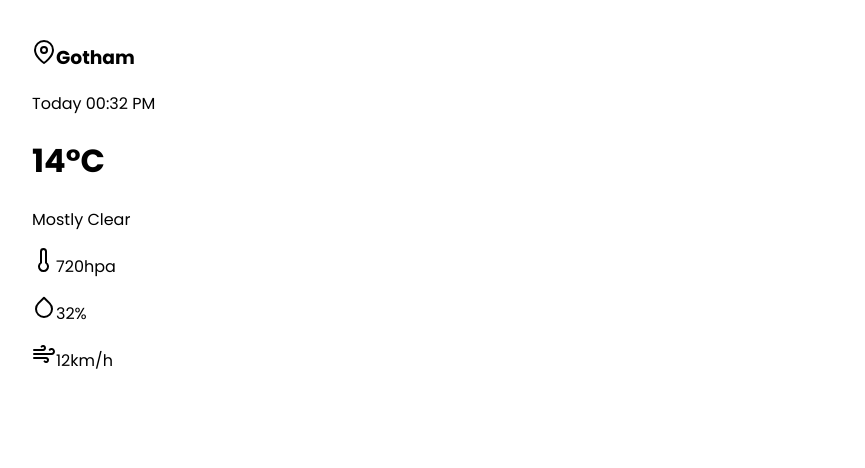
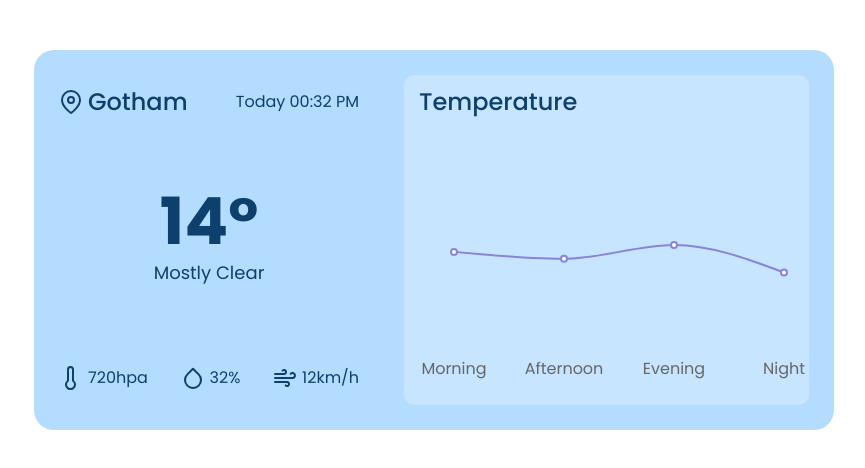
Before and after one commit to spoolae/WeatherApp, a React app: page / in a window 1280 px wide. Shown: the top 468 px of the page, without its empty margins (16-881 px from the left). Built offline with nearby package versions, Linux system fonts and the light colour scheme.

Commit message:
redisign of project

```diff
--- a/package.json
+++ b/package.json
@@ -36,6 +36,7 @@
     "react": "^16.13.1",
     "react-dom": "^16.13.1",
     "react-feather": "^2.0.10",
+    "recharts": "^1.8.5",
     "reset-css": "^5.0.1",
     "styled-components": "^5.2.0"
   },
--- a/src/App.js
+++ b/src/App.js
@@ -1,5 +1,6 @@
 import React from "react";
 import { HomeScreen } from "./assets/screens/HomeScreen.jsx";
+import "reset-css";
 import "./App.scss";
 
 const App = () => {
--- /dev/null
+++ b/src/assets/components/weather.card/TemperatureChart.jsx
@@ -0,0 +1,42 @@
+import React from "react";
+import { LineChart, Line, XAxis, Tooltip } from "recharts";
+
+const data = [
+  {
+    name: "Morning",
+    t: 15,
+  },
+  {
+    name: "Afternoon",
+    t: 14,
+  },
+  {
+    name: "Evening",
+    t: 16,
+  },
+  {
+    name: "Night",
+    t: 12,
+  },
+];
+
+export const TemperatureChart = () => {
+  return (
+    <LineChart width={400} height={150} data={data}>
+      <Line
+        type="monotone"
+        dataKey="t"
+        stroke="#8884d8"
+        strokeWidth={2}
+        activeDot={{ r: 8 }}
+      />
+      <Tooltip />
+      <XAxis
+        tickLine={false}
+        axisLine={false}
+        dataKey="name"
+        padding={{ left: 30, right: 30 }}
+      />
+    </LineChart>
+  );
+};
--- a/src/assets/components/weather.card/WeatherCard.jsx
+++ b/src/assets/components/weather.card/WeatherCard.jsx
@@ -1,5 +1,7 @@
 import React from "react";
 import { Thermometer, MapPin, Wind, Droplet } from "react-feather";
+import { TemperatureChart } from "./TemperatureChart.jsx";
+import "./WeatherCardStyles.scss";
 
 export const WeatherCard = () => {
   return (
@@ -7,31 +9,34 @@ export const WeatherCard = () => {
       <div className="main-content">
         <div className="top">
           <h3>
-            <MapPin />
+            <MapPin className="icon" />
             Gotham
           </h3>
           <p>Today 00:32 PM</p>
         </div>
         <div className="center">
-          <h1>14°C</h1>
+          <h1>14°</h1>
           <p>Mostly Clear</p>
         </div>
         <div className="bottom">
           <p>
-            <Thermometer />
+            <Thermometer className="icon" />
             720hpa
           </p>
           <p>
-            <Droplet />
+            <Droplet className="icon" />
             32%
           </p>
           <p>
-            <Wind />
+            <Wind className="icon" />
             12km/h
           </p>
         </div>
       </div>
-      <div className="temperature"></div>
+      <div className="temperature">
+        <h3>Temperature</h3>
+        <TemperatureChart />
+      </div>
     </div>
   );
 };
--- a/src/assets/components/weather.card/WeatherCardStyles.scss
+++ b/src/assets/components/weather.card/WeatherCardStyles.scss
@@ -0,0 +1,94 @@
+$card-bg-color: rgb(180, 220, 255);
+$text-color: rgb(13, 64, 109);
+
+.weather-card {
+  min-width: 750px;
+  width: 100%;
+  background-position: center;
+  background-size: cover;
+  background-repeat: no-repeat;
+  background-color: $card-bg-color;
+  border-radius: 20px;
+  display: flex;
+  align-items: center;
+  justify-content: center;
+  padding: 25px;
+  gap: 45px;
+
+  h1,
+  h2,
+  h3,
+  h4,
+  h5,
+  p {
+    display: flex;
+    align-items: center;
+    color: $text-color;
+  }
+
+  h1 {
+    font-size: 65px;
+    font-weight: 700;
+  }
+
+  h3 {
+    font-size: 24px;
+    font-weight: 500;
+  }
+
+  p {
+    font-size: 16px;
+    font-weight: 400;
+  }
+
+  .icon {
+    margin-right: 5px;
+  }
+
+  .main-content {
+    width: 50%;
+    height: 300px;
+    display: flex;
+    flex-direction: column;
+    justify-content: space-between;
+
+    .top {
+      display: flex;
+      align-items: center;
+      justify-content: space-between;
+    }
+
+    .center {
+      align-self: center;
+      display: flex;
+      flex-direction: column;
+
+      * {
+        justify-content: center;
+      }
+
+      p {
+        font-size: 18px;
+        margin: 10px;
+        text-align: center;
+      }
+    }
+
+    .bottom {
+      display: flex;
+      align-items: center;
+      justify-content: space-between;
+    }
+  }
+
+  .temperature {
+    width: 50%;
+    height: 300px;
+    display: flex;
+    flex-direction: column;
+    justify-content: space-between;
+    background-color: rgba(255, 255, 255, 0.25);
+    border-radius: 10px;
+    padding: 15px;
+  }
+}
--- a/src/assets/components/weather.panel/WeatherPanelStyles.scss
+++ /dev/null
@@ -1,76 +0,0 @@
-$primary-color: rgb(20, 42, 89);
-$secondary-color: rgb(132, 143, 167);
-
-$font-size-h1: 40px;
-$font-size-h2: 32px;
-$font-size-h3: 24px;
-$font-size-h3: 24px;
-$font-size-p: 18px;
-$line-height-p: 24px;
-
-$gap: 50px;
-$padding: 40px;
-
-.weather-panel {
-  background-color: $primary-color;
-  color: white;
-  height: 100vh;
-  width: 30vw;
-  position: absolute;
-  inset: 0 0 auto auto;
-  padding: $padding;
-
-  .heading {
-    display: flex;
-    gap: $gap;
-  }
-
-  h1 {
-    font-size: $font-size-h1;
-    font-weight: 700;
-  }
-
-  h2 {
-    font-size: $font-size-h2;
-    font-weight: 500;
-    margin-bottom: 10px;
-  }
-
-  h3 {
-    font-size: $font-size-h3;
-    font-weight: 500;
-    color: $secondary-color;
-    margin-bottom: 10px;
-  }
-
-  h4 {
-    font-size: $font-size-h3;
-    font-weight: 500;
-    color: white;
-    margin-bottom: 10px;
-  }
-
-  p {
-    font-size: $font-size-p;
-    line-height: $line-height-p;
-    color: $secondary-color;
-  }
-
-  img {
-    width: 30%;
-  }
-
-  .temperature {
-    display: flex;
-    align-items: center;
-    justify-content: space-between;
-  }
-
-  .underline {
-    margin: 25px 0;
-    height: 2px;
-    width: 100%;
-    border-radius: 50px;
-    background-color: $secondary-color;
-  }
-}
--- a/src/assets/screens/HomeScreen.jsx
+++ b/src/assets/screens/HomeScreen.jsx
@@ -1,19 +1,13 @@
 import React from "react";
-// import { DateComponent } from "../components/date.component/DateComponent.jsx";
-// import { SearchInput } from "../components/search.input/SearchInput.jsx";
 import { WeatherCard } from "../components/weather.card/WeatherCard.jsx";
-// import { WeatherPanel } from "../components/weather.panel/WeatherPanel.jsx";
 import "./HomeScreen.scss";
 
 export const HomeScreen = () => {
   return (
     <div className="home-screen">
-      <WeatherCard />
-      {/* <div className="header">
-        <DateComponent className="date-component" />
-        <SearchInput className="search-input" />
+      <div className="main">
+        <WeatherCard />
       </div>
-      <WeatherPanel /> */}
     </div>
   );
 };
--- a/src/assets/screens/HomeScreen.scss
+++ b/src/assets/screens/HomeScreen.scss
@@ -1,13 +1,7 @@
-// .home-screen .header {
-//   display: flex;
-//   margin: 20px;
-// }
+.home-screen {
+  padding: 50px;
 
-// .home-screen .date-component,
-// .home-screen .search-input {
-//   margin: 20px;
-// }
-
-.weather-card {
-  margin: 40px;
+  .main {
+    width: 50vw;
+  }
 }
```
Also changed, not shown: src/assets/components/weather.panel/WeatherPanel.jsx (deleted, +0 -72 lines), 1 other file (tests, documents, lock files or other folders).
